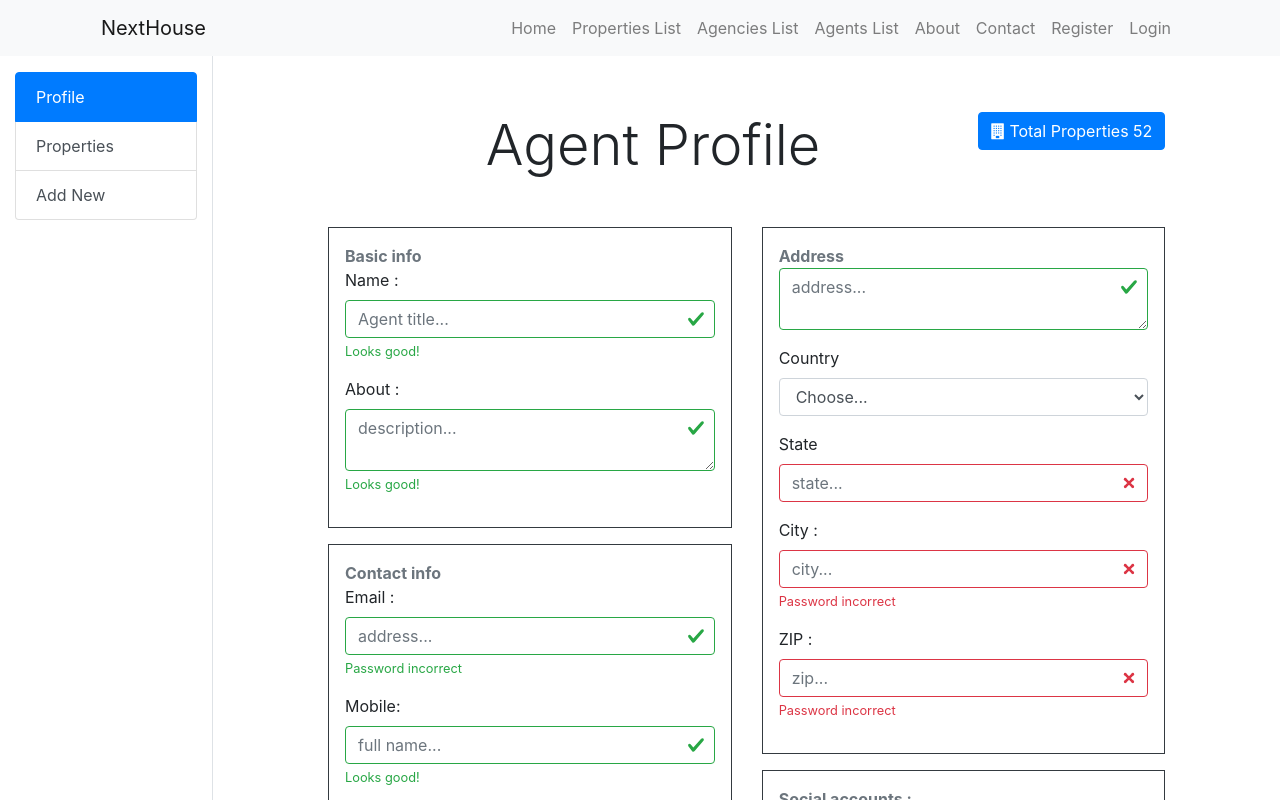
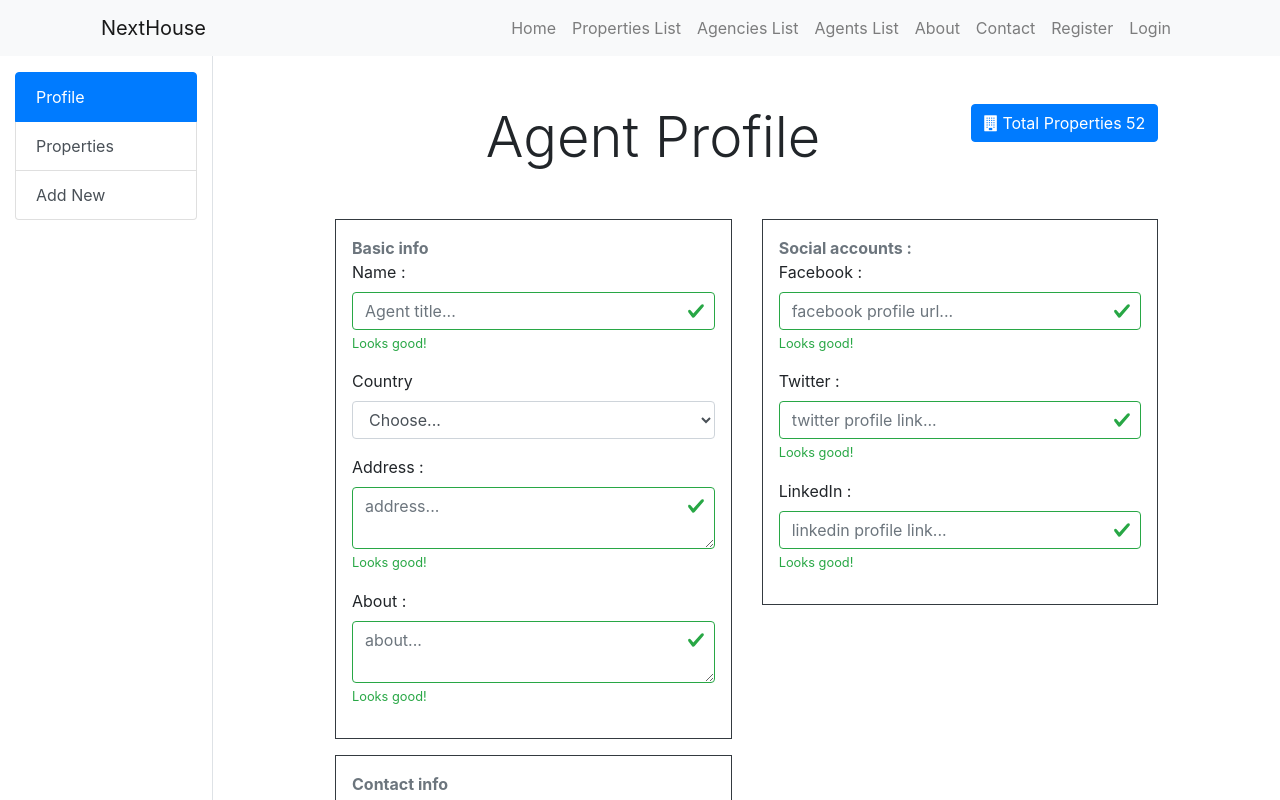
Before and after one commit to Rajuchoudhary/real-estate, a React (Create React App) app in the folder client/: page /agent/dashboard in a window 1280 px wide. Shown: the top 800 px of the page. Built offline with nearby package versions, Linux system fonts and the light colour scheme.

Commit message:
updated agent dashboard

```diff
--- a/client/src/views/agent/Dashboard/Dashboard.jsx
+++ b/client/src/views/agent/Dashboard/Dashboard.jsx
@@ -3,11 +3,32 @@ import { connect } from "react-redux";
 import { NavLink, Link } from "react-router-dom";
 
 class Dashboard extends React.Component {
+  state = {
+    name: "",
+    about: "",
+    email: "",
+    mobile: "",
+    skype: "",
+    website: "",
+    address: "",
+    country: "",
+    facebook: "",
+    twitter: "",
+    linkedin: ""
+  };
+
   // componentDidMount() {
   //   if (!this.props.auth.isAuthenticated) {
   //     this.props.history.push("/");
   //   }
   // }
+
+  onInputChange = e => {
+    this.setState({
+      [e.currentTarget.name]: e.currentTarget.value
+    });
+  };
+
   render() {
     return (
       <div className="container-fluid">
@@ -37,7 +58,7 @@ class Dashboard extends React.Component {
           </div>
 
           {/* right section */}
-          <div className="m-auto col-lg-8 col-md-8 col-sm-12  p-2  ">
+          <div className="m-auto col-lg-8 col-md-8 col-sm-12 pb-5  ">
             <div className="">
               <Link
                 to="/agent/properties"
@@ -55,21 +76,39 @@ class Dashboard extends React.Component {
                     <div className="basic-info border border-dark p-3">
                       <strong className="text-muted">Basic info</strong>
                       <div className="form-group">
-                        <label htmlFor="AgentTitle">Name :</label>
+                        <label htmlFor="name">Name :</label>
                         <input
                           type="text"
                           className="form-control is-valid"
                           placeholder="Agent title..."
-                          name="AgentTitle"
+                          name="name"
                         />
                         <div className="valid-feedback">Looks good!</div>
                       </div>
                       <div className="form-group">
-                        <label htmlFor="description">About :</label>
+                        <label htmlFor="inputState">Country</label>
+                        <select className="form-control">
+                          <option defaultValue>Choose...</option>
+                          <option>India</option>
+                          <option>USA</option>
+                          <option>UK</option>
+                        </select>
+                      </div>
+                      <div className="form-group">
+                        <label htmlFor="address">Address :</label>
                         <textarea
                           className="form-control is-valid"
-                          placeholder="description..."
-                          name="description"
+                          placeholder="address..."
+                          name="address"
+                        />
+                        <div className="valid-feedback">Looks good!</div>
+                      </div>
+                      <div className="form-group">
+                        <label htmlFor="about">About :</label>
+                        <textarea
+                          className="form-control is-valid"
+                          placeholder="about..."
+                          name="about"
                         />
                         <div className="valid-feedback">Looks good!</div>
                       </div>
@@ -124,64 +163,8 @@ class Dashboard extends React.Component {
                   </div>
                   {/* <!-- form right --> */}
                   <div className="col-lg-6 col-md-6 col-sm-12">
-                    {/* <!-- Location --> */}
-                    <div className="location border border-dark p-3 ">
-                      <strong className="text-muted">Address</strong>
-                      <div className="form-group">
-                        <textarea
-                          className="form-control is-valid"
-                          placeholder="address..."
-                          name="Address"
-                        />
-                      </div>
-
-                      <div className="form-group">
-                        <label htmlFor="inputState">Country</label>
-                        <select className="form-control">
-                          <option defaultValue>Choose...</option>
-                          <option>India</option>
-                          <option>USA</option>
-                          <option>UK</option>
-                        </select>
-                      </div>
-
-                      <div className="form-group">
-                        <label htmlFor="inputState">State</label>
-                        <input
-                          type="text"
-                          className="form-control is-invalid"
-                          name="state"
-                          placeholder="state..."
-                        />
-                      </div>
-                      <div className="form-group">
-                        <label htmlFor="city">City :</label>
-                        <input
-                          type="text"
-                          className="form-control is-invalid"
-                          name="city"
-                          placeholder="city..."
-                        />
-                        <div className="invalid-feedback">
-                          Password incorrect
-                        </div>
-                      </div>
-                      <div className="form-group">
-                        <label htmlFor="zip">ZIP :</label>
-                        <input
-                          type="text"
-                          className="form-control is-invalid"
-                          name="zip"
-                          placeholder="zip..."
-                        />
-                        <div className="invalid-feedback">
-                          Password incorrect
-                        </div>
-                      </div>
-                    </div>
-
                     {/* <!-- Social media --> */}
-                    <div className="contact-info border border-dark p-3 my-3">
+                    <div className="contact-info border border-dark p-3">
                       <strong className="text-muted">Social accounts :</strong>
 
                       <div className="form-group">
@@ -219,7 +202,7 @@ class Dashboard extends React.Component {
 
                   <input
                     type="submit"
-                    className="btn btn-primary btn-block mx-3"
+                    className="btn btn-primary btn-block mx-3 mt-5"
                     value="Update"
                   />
                 </div>
```
